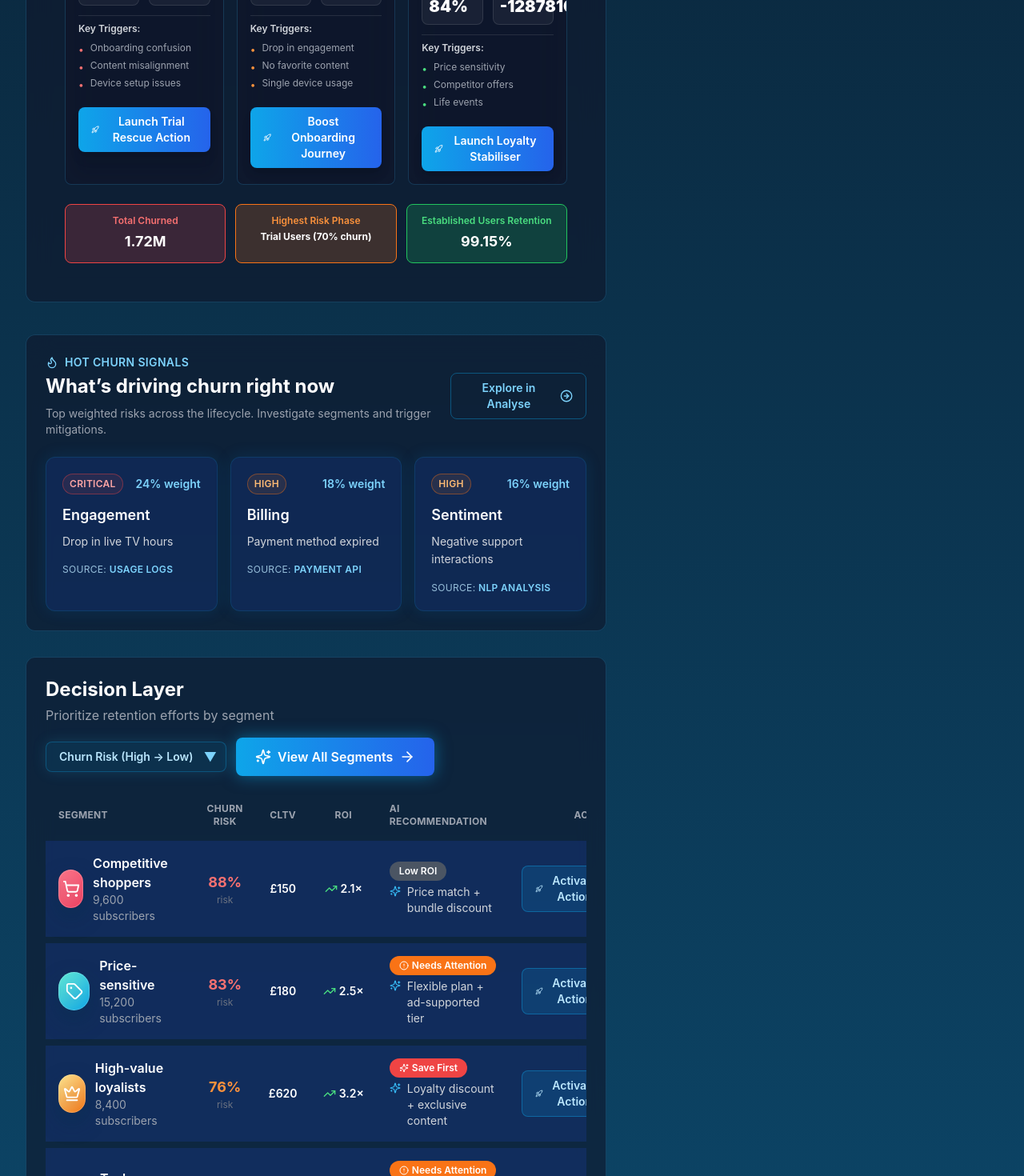
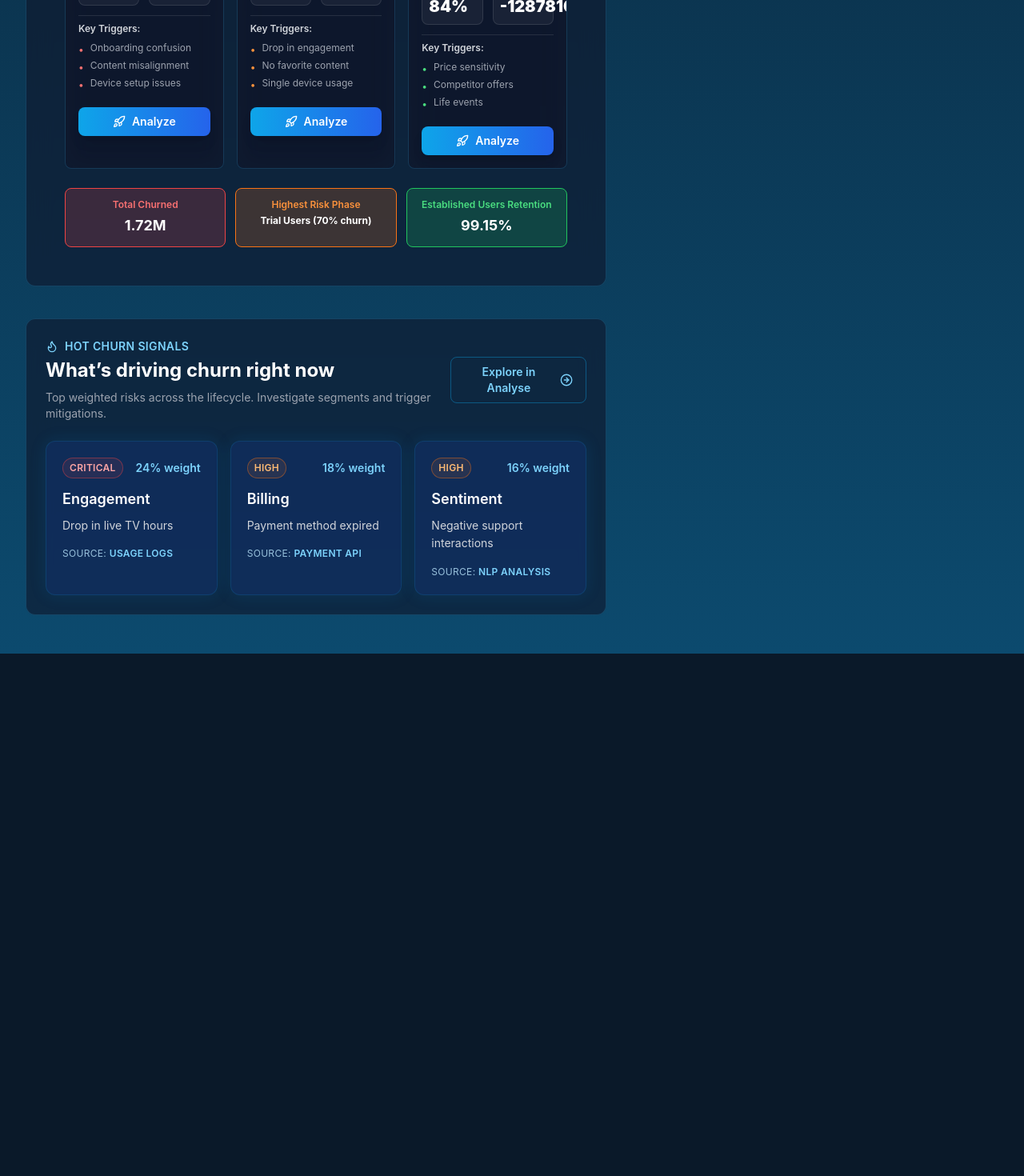
Before and after one commit to arunabh88/ChurnDashboard_Markus_New, a Next.js app: page / in a window 1280 px wide. Shown: the part 1120-2590 px from the top of the page at 80% size. After the commit the page ends 1937 px from the top, so only its background shows below. Built offline with nearby package versions, Linux system fonts and the light colour scheme.

Commit message:
Move Decision Layer to Analyse and rename journey CTA

```diff
--- a/components/JourneyMap.tsx
+++ b/components/JourneyMap.tsx
@@ -42,7 +42,7 @@ export default function JourneyMap(props: JourneyMapProps = {}) {
       engagementScore: 45,
       triggers: ['Onboarding confusion', 'Content misalignment', 'Device setup issues'],
       retentionRate: 30,
-              actionLabel: 'Launch Trial Rescue Action',
+      actionLabel: 'Analyze',
     },
     {
       name: 'New Users',
@@ -53,7 +53,7 @@ export default function JourneyMap(props: JourneyMapProps = {}) {
       engagementScore: 69,
       triggers: ['Drop in engagement', 'No favorite content', 'Single device usage'],
       retentionRate: 65,
-              actionLabel: 'Boost Onboarding Journey',
+      actionLabel: 'Analyze',
     },
     {
       name: 'Established Users',
@@ -64,7 +64,7 @@ export default function JourneyMap(props: JourneyMapProps = {}) {
       engagementScore: 84,
       triggers: ['Price sensitivity', 'Competitor offers', 'Life events'],
       retentionRate: 99.15,
-              actionLabel: 'Launch Loyalty Stabiliser',
+      actionLabel: 'Analyze',
     },
   ];
 
--- a/components/views/AnalyseView.tsx
+++ b/components/views/AnalyseView.tsx
@@ -7,6 +7,7 @@ import MultiSignalMatrix from '@/components/MultiSignalMatrix';
 import SubscribersPage from '@/components/SubscribersPage';
 import AnalyticsPage from '@/components/AnalyticsPage';
 import { DecisionSegmentsView } from '@/components/views/DecisionSegmentsView';
+import DecisionLayer from '@/components/DecisionLayer';
 
 interface AnalyseViewProps {
   mode: 'overview' | 'segments';
@@ -83,11 +84,18 @@ export function AnalyseView({
         <MultiSignalMatrix />
       </motion.div>
 
-      <motion.div initial={{ opacity: 0 }} animate={{ opacity: 1 }} transition={{ delay: 0.2 }}>
+      <motion.div initial={{ opacity: 0 }} animate={{ opacity: 1 }} transition={{ delay: 0.18 }}>
+        <DecisionLayer
+          onViewSegments={onShowSegments}
+          onSegmentAction={() => onLaunchPlaybook()}
+        />
+      </motion.div>
+
+      <motion.div initial={{ opacity: 0 }} animate={{ opacity: 1 }} transition={{ delay: 0.22 }}>
         <SubscribersPage />
       </motion.div>
 
-      <motion.div initial={{ opacity: 0 }} animate={{ opacity: 1 }} transition={{ delay: 0.25 }}>
+      <motion.div initial={{ opacity: 0 }} animate={{ opacity: 1 }} transition={{ delay: 0.26 }}>
         <AnalyticsPage />
       </motion.div>
     </div>
--- a/components/views/DashboardView.tsx
+++ b/components/views/DashboardView.tsx
@@ -3,7 +3,6 @@
 import { motion } from 'framer-motion';
 import dynamic from 'next/dynamic';
 import JourneyMap from '@/components/JourneyMap';
-import DecisionLayer from '@/components/DecisionLayer';
 import { TopSignalsHighlight } from '@/components/dashboard/TopSignalsHighlight';
 
 const HeaderBar = dynamic(() => import('@/components/HeaderBar'), { ssr: false });
@@ -30,14 +29,6 @@ export function DashboardView({ onNavigate, onViewSegments, onStageAction }: Das
 
       <div className="space-y-8">
         <TopSignalsHighlight onExploreAnalyse={() => onNavigate('analyse')} />
-
-        <motion.div
-          initial={{ opacity: 0, y: 20 }}
-          animate={{ opacity: 1, y: 0 }}
-          transition={{ delay: 0.2 }}
-        >
-          <DecisionLayer onViewSegments={onViewSegments} onSegmentAction={() => onNavigate('act')} />
-        </motion.div>
       </div>
     </div>
   );
```
